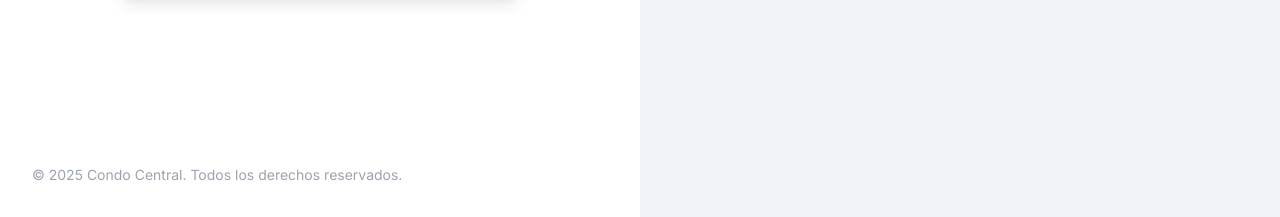
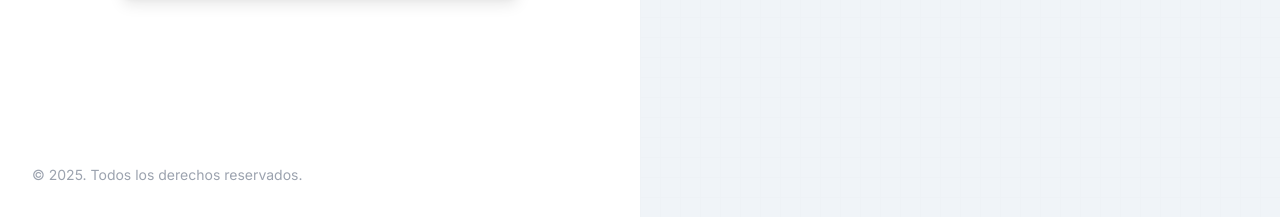
Before and after one commit to rmeiggss/proto-condominios, a plain HTML site: page index.html in a window 1280 px wide. Shown: the part 583-800 px from the top of the page. Drawn offline with nearby package versions, Linux system fonts and the light colour scheme.

Commit message:
Registro

```diff
--- a/index.html
+++ b/index.html
@@ -39,7 +39,7 @@
                 <img src="https://images.pexels.com/photos/106399/pexels-photo-106399.jpeg?auto=compress&cs=tinysrgb&w=600" alt="Ilustración del condominio" class="max-w-md w-full h-auto object-cover rounded-lg shadow-lg">
             </div>
             <div class="text-sm text-gray-400">
-                &copy; 2025 Condo Central. Todos los derechos reservados.
+                &copy; 2025. Todos los derechos reservados.
             </div>
         </div>
 
```
